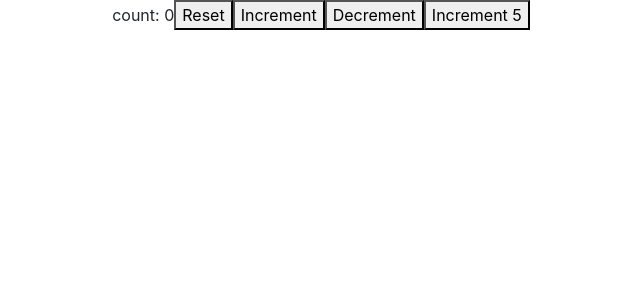
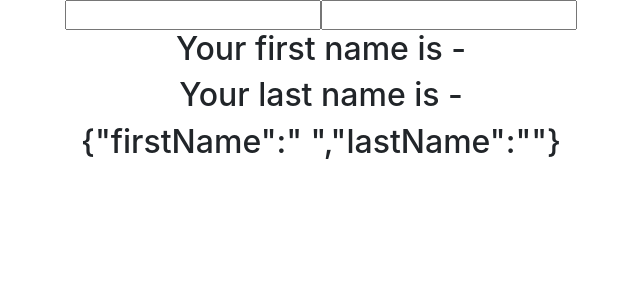
Before and after one commit to shafeenashaikh/React-Hooks, a React (Create React App) app: page / in a window 1280 px wide. Shown: the top 300 px of the page, without its empty margins (319-959 px from the left). Built offline with nearby package versions, Linux system fonts and the light colour scheme.

Commit message:
usestate with objects

```diff
--- a/src/App.js
+++ b/src/App.js
@@ -5,6 +5,7 @@
 import ClassCount from './Hooks/ClassCount';
 import HookCounter from './Hooks/HookCounter';
 import HooksCounterTwo from './Hooks/HookCounterTwo';
+import HookCounterThree from './Hooks/HooksCounterThree';
 
 function App() {
   return (
@@ -13,7 +14,8 @@
        {/* <PostForm/> */}
        {/* <ClassCount/> */}
        {/* <HookCounter/> */}
-       <HooksCounterTwo/>
+       {/* <HooksCounterTwo/> */}
+       <HookCounterThree/>
     </div>
   );
 }
--- /dev/null
+++ b/src/Hooks/HooksCounterThree.js
@@ -0,0 +1,26 @@
+import React, { useState } from "react";
+
+function HookCounterThree(){
+
+    const [name, setName] = useState({firstName: ' ', lastName: ''})
+
+    return(
+       <form>
+            <input
+            type="text"
+            value={name.firstName}
+            onChange={e => setName({ ...name, firstName: e.target.value })}
+            />
+
+        <input
+            type="text"
+            value={name.lastName}
+            onChange={e => setName({ ...name, lastName: e.target.value })}
+        />
+            <h2>Your first name is - {name.firstName}</h2>
+            <h2>Your last name is - {name.lastName}</h2>
+            <h2>{JSON.stringify(name)}</h2>
+        </form>
+    )
+}
+export default HookCounterThree;
```
